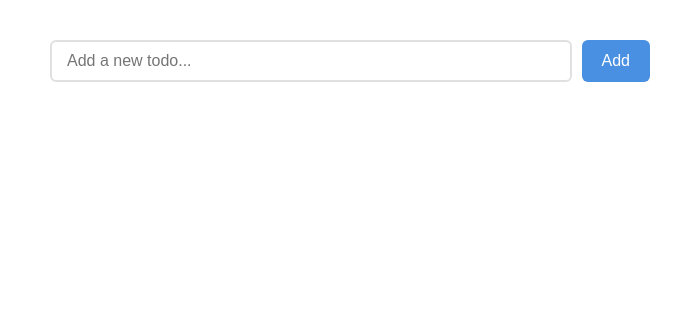
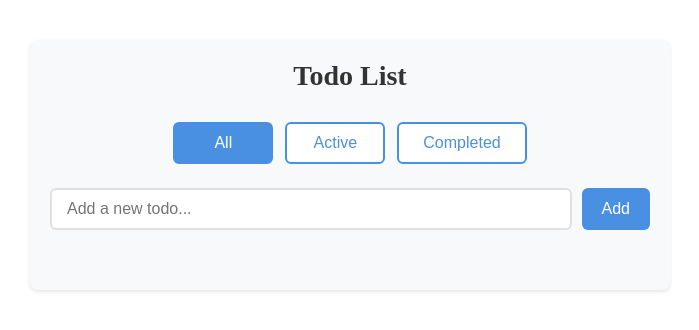
Before and after one commit to PeshoM/To-Do-List-with-Filtering, a React (Create React App) app in the folder web-client/: page / in a window 1280 px wide. Shown: the top 330 px of the page, without its empty margins (290-989 px from the left). Built offline with nearby package versions, Linux system fonts and the light colour scheme.

Commit message:
web-client: todo items filtering added

```diff
--- a/web-client/src/App.tsx
+++ b/web-client/src/App.tsx
@@ -1,17 +1,31 @@
-import { useState } from "react";
+import { useEffect, useState } from "react";
 import TodoInput from "./components/TodoInput";
 import TodoList from "./components/TodoList";
 import FilteringButtons from "./components/FilteringButtons";
-import { Todo } from "./models/todo.interface";
+import { Todo, Filter, FILTER_STATUS } from "./models/todo.interface";
 import styles from "./styles/app.module.css";
 
 function App() {
   const [todos, setTodos] = useState<Todo[]>([]);
+  const [filteredTodos, setFilteredTodos] = useState<Todo[]>([]);
+  const [filter, setFilter] = useState<Filter>("all");
+
+  useEffect(() => {
+    if (filter === FILTER_STATUS.ALL) {
+      setFilteredTodos(todos);
+    } else if (filter === FILTER_STATUS.ACTIVE) {
+      setFilteredTodos(todos.filter((todo) => !todo.completed));
+    } else if (filter === FILTER_STATUS.COMPLETED) {
+      setFilteredTodos(todos.filter((todo) => todo.completed));
+    }
+  }, [filter, todos]);
+
   return (
     <div className={styles.container}>
+      <h1 className={styles.title}>Todo List</h1>
+      <FilteringButtons filter={filter} setFilter={setFilter} />
       <TodoInput todos={todos} setTodos={setTodos} />
-      <TodoList todos={todos} setTodos={setTodos} />
-      <FilteringButtons />
+      <TodoList todos={filteredTodos} setTodos={setTodos} />
     </div>
   );
 }
--- a/web-client/src/components/FilteringButtons.tsx
+++ b/web-client/src/components/FilteringButtons.tsx
@@ -1,5 +1,33 @@
-const FilteringButtons = () => {
-  return <div></div>;
+import { FilteringButtonsProps } from "../models/todo.interface";
+import styles from "../styles/filteringButtons.module.css";
+
+const FilteringButtons = ({ filter, setFilter }: FilteringButtonsProps) => {
+  return (
+    <div className={styles.filteringButtons}>
+      <button
+        className={`${styles.button} ${filter === "all" ? styles.active : ""}`}
+        onClick={() => setFilter("all")}
+      >
+        All
+      </button>
+      <button
+        className={`${styles.button} ${
+          filter === "active" ? styles.active : ""
+        }`}
+        onClick={() => setFilter("active")}
+      >
+        Active
+      </button>
+      <button
+        className={`${styles.button} ${
+          filter === "completed" ? styles.active : ""
+        }`}
+        onClick={() => setFilter("completed")}
+      >
+        Completed
+      </button>
+    </div>
+  );
 };
 
 export default FilteringButtons;
--- a/web-client/src/models/todo.interface.ts
+++ b/web-client/src/models/todo.interface.ts
@@ -1,21 +1,36 @@
-export type Todo = {
+import { Dispatch, SetStateAction } from "react";
+
+export interface Todo {
   id: string;
   text: string;
   completed: boolean;
-};
+}
 
-export type TodoInputProps = {
+export interface TodoInputProps {
   todos: Todo[];
   setTodos: (todos: Todo[]) => void;
-};
+}
 
-export type TodoItemProps = {
+export interface TodoListProps {
+  todos: Todo[];
   setTodos: (todos: Todo[]) => void;
+}
+
+export interface TodoItemProps {
+  todo: Todo;
   todos: Todo[];
-  todo: Todo;
-};
+  setTodos: (todos: Todo[]) => void;
+}
 
-export type TodoListProps = {
-    setTodos: (todos: Todo[]) => void;
-    todos: Todo[];
-};
+export type Filter = "all" | "active" | "completed";
+
+export interface FilteringButtonsProps {
+  filter: Filter;
+  setFilter: Dispatch<SetStateAction<Filter>>;
+}
+
+export enum FILTER_STATUS {
+  ALL = "all",
+  ACTIVE = "active",
+  COMPLETED = "completed",
+}
--- a/web-client/src/styles/app.module.css
+++ b/web-client/src/styles/app.module.css
@@ -1,5 +1,16 @@
 .container {
   max-width: 600px;
   margin: 40px auto;
-  padding: 0 20px;
+  padding: 20px;
+  background-color: #f8f9fa;
+  border-radius: 8px;
+  box-shadow: 0 2px 4px rgba(0, 0, 0, 0.1);
 }
+
+.title {
+  color: #333;
+  font-size: 28px;
+  margin: 0 0 30px 0;
+  text-align: center;
+  font-weight: 600;
+}
--- /dev/null
+++ b/web-client/src/styles/filteringButtons.module.css
@@ -0,0 +1,28 @@
+.filteringButtons {
+  display: flex;
+  justify-content: center;
+  gap: 12px;
+  margin-bottom: 24px;
+}
+
+.button {
+  padding: 10px 24px;
+  min-width: 100px;
+  font-size: 16px;
+  border: 2px solid #4a90e2;
+  border-radius: 6px;
+  background-color: white;
+  color: #4a90e2;
+  cursor: pointer;
+  transition: all 0.2s ease;
+}
+
+.button:hover {
+  background-color: #4a90e2;
+  color: white;
+}
+
+.active {
+  background-color: #4a90e2;
+  color: white;
+}
```
